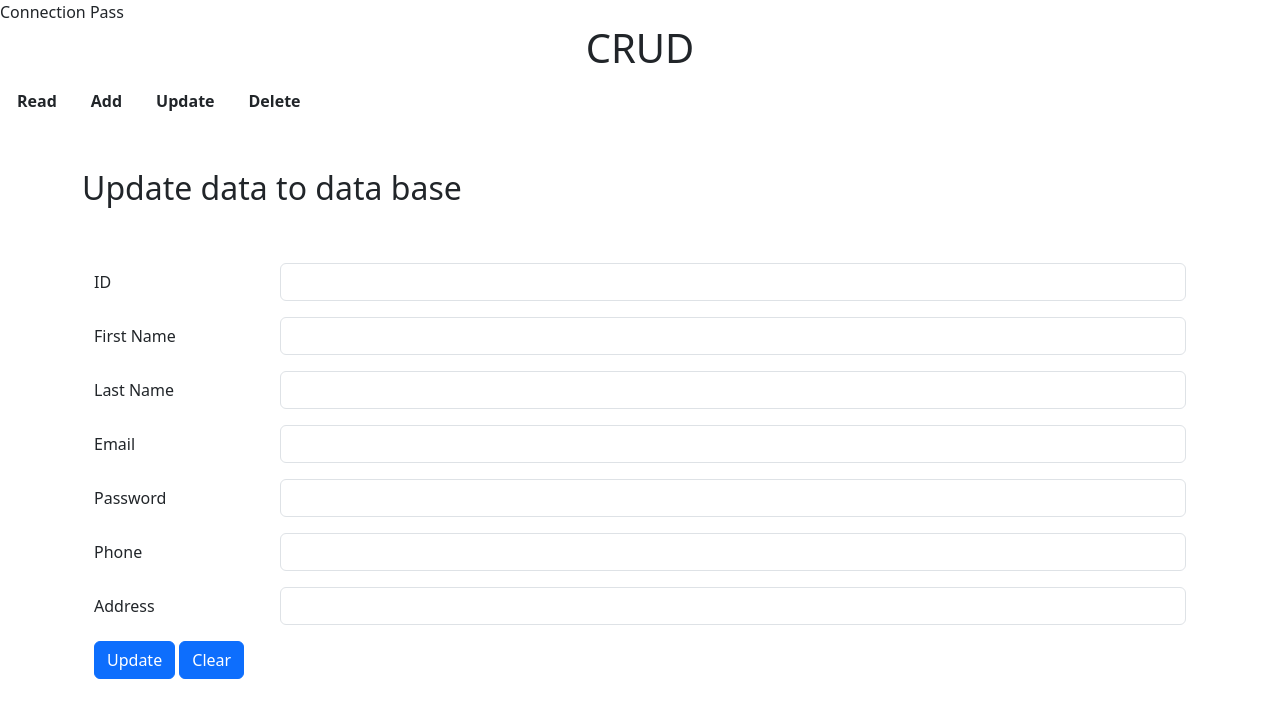
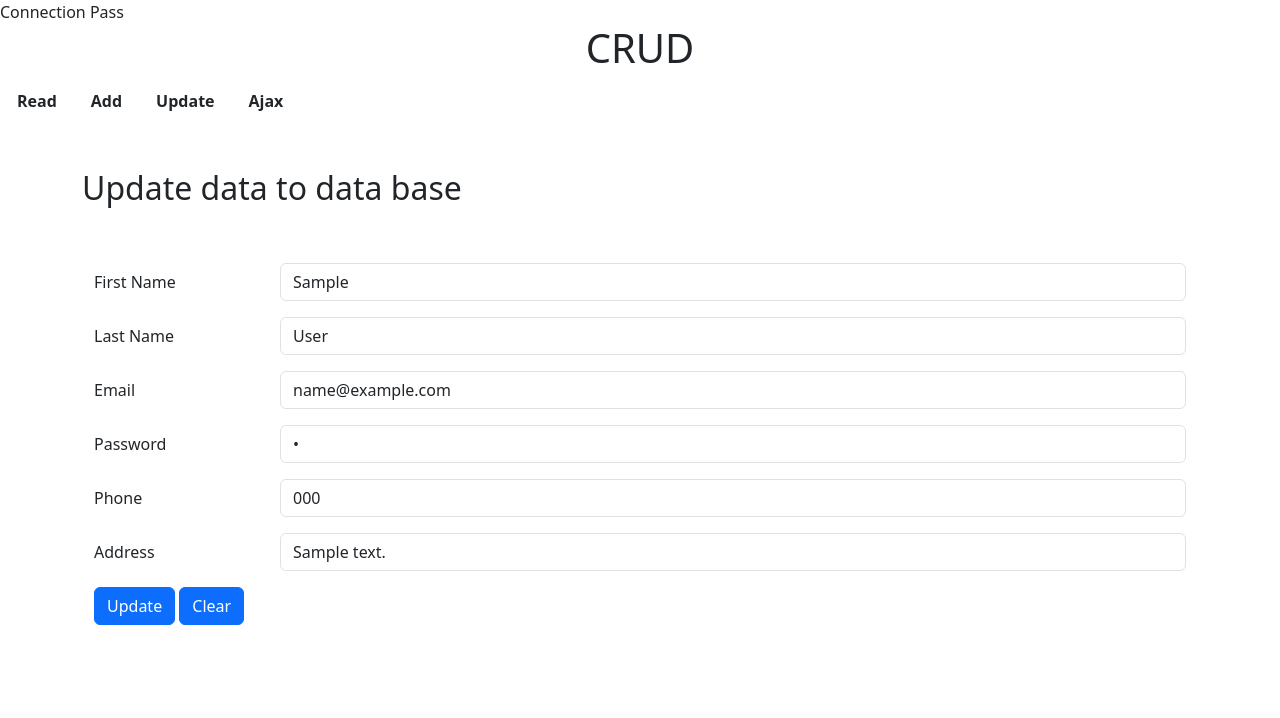
Before and after one commit to vinit9638/crud_pract, a PHP site: page /crud_pract/update_data_inline.php?id=1 in a window 1280 px wide. Shown: the top 718 px of the page. Run offline with PHP 8.4, Linux system fonts and the light colour scheme; tables that the repository leaves empty or names only in its code hold one stand-in row (values such as "Sample post").

Commit message:
Final_commit

```diff
--- a/header.php
+++ b/header.php
@@ -39,7 +39,7 @@
                     <b><a class="nav-link text-dark" href="update_data.php">Update</a></b>
                 </li>
                 <li class="nav-item ">
-                    <b><a class="nav-link text-dark" href="#">Delete</a></b>
+                    <b><a class="nav-link text-dark" href="ajax_example.php">Ajax</a></b>
                 </li>
             </ul>
         </div>
--- /dev/null
+++ b/ironman_info.txt
@@ -0,0 +1,3 @@
+<h3>
+ Iron Man is the superhero persona of Anthony Edward "Tony" Stark, a businessman and engineer who runs the company Stark Industries.
+</h3>
--- a/update_data_inline.php
+++ b/update_data_inline.php
@@ -3,12 +3,6 @@ include("header.php");
 $update_id = $_GET['id'];
 $select_query = "select * from user where id = {$update_id}";
 $result = mysqli_query($conn, $select_query);
-if (mysqli_num_rows($result) >0){
-    while($row = mysqli_fetch_assoc($result)){
-
-    }
-}
-
 ?>
 
 <div class="container">
@@ -16,50 +10,61 @@ if (mysqli_num_rows($result) >0){
     <h2>Update data to data base</h2>
     <br><br>
     <div class="container">
-        <form method="post" action="add_data_config.php">
-            <div class="row mb-3">
-                <label for="inputEmail3" class="col-sm-2 col-form-label">ID</label>
-                <div class="col-sm-10">
-                    <input type="text" class="form-control" id="first_name" name="first_name" value="">
-                </div>
-            </div>
+        <?php
+        if (mysqli_num_rows($result) > 0) {
+            while ($row = mysqli_fetch_assoc($result)) {
+                ?>
+                <form method="post" action="update_data_config.php">
+
                     <div class="row mb-3">
                         <label for="inputEmail3" class="col-sm-2 col-form-label">First Name</label>
                         <div class="col-sm-10">
-                    <input type="text" class="form-control" id="first_name" name="first_name">
+                            <input type="hidden" class="form-control" id="first_name" name="id"
+                                value="<?php echo $row['id']; ?>">
+                            <input type="text" class="form-control" id="first_name" name="first_name"
+                                value="<?php echo $row['first_name']; ?>">
                         </div>
                     </div>
                     <div class="row mb-3">
                         <label for="inputEmail3" class="col-sm-2 col-form-label">Last Name</label>
                         <div class="col-sm-10">
-                    <input type="text" class="form-control" id="last_name" name="last_name">
+                            <input type="text" class="form-control" id="last_name" name="last_name"
+                                value="<?php echo $row['last_name']; ?>">
                         </div>
                     </div>
                     <div class="row mb-3">
                         <label for="inputEmail3" class="col-sm-2 col-form-label">Email</label>
                         <div class="col-sm-10">
-                    <input type="email" class="form-control" id="inputEmail3" name="email">
+                            <input type="email" class="form-control" id="inputEmail3" name="email"
+                                value="<?php echo $row['email']; ?>">
                         </div>
                     </div>
                     <div class="row mb-3">
                         <label for="inputPassword3" class="col-sm-2 col-form-label">Password</label>
                         <div class="col-sm-10">
-                    <input type="password" class="form-control" id="inputPassword3" name="password">
+                            <input type="password" class="form-control" id="inputPassword3" name="password"
+                                value="<?php echo $row['password']; ?>">
                         </div>
                     </div>
                     <div class="row mb-3">
                         <label for="inputPassword3" class="col-sm-2 col-form-label">Phone</label>
                         <div class="col-sm-10">
-                    <input type="number" class="form-control" id="inputPassword3" name="phone">
+                            <input type="number" class="form-control" id="inputPassword3" name="phone"
+                                value="<?php echo $row['phone']; ?>">
                         </div>
                     </div>
                     <div class="row mb-3">
                         <label for="inputPassword3" class="col-sm-2 col-form-label">Address</label>
                         <div class="col-sm-10">
-                    <input type="text" class="form-control" id="inputPassword3" name="address">
+                            <input type="text" class="form-control" id="inputPassword3" name="address"
+                                value="<?php echo $row['address']; ?>">
                         </div>
                     </div>
                     <button type="submit" class="btn btn-primary">Update</button>
                     <button type="submit" class="btn btn-primary">Clear</button>
                 </form>
+                <?php
+            }
+        }
+        ?>
     </div>
```
Also changed, not shown: ajax_example.php (added, +25 -0 lines), update_data_config.php (added, +15 -0 lines), batman.jpg (added), iron_man.jpg (added). Lines whose indentation alone changed are shown as unchanged.
